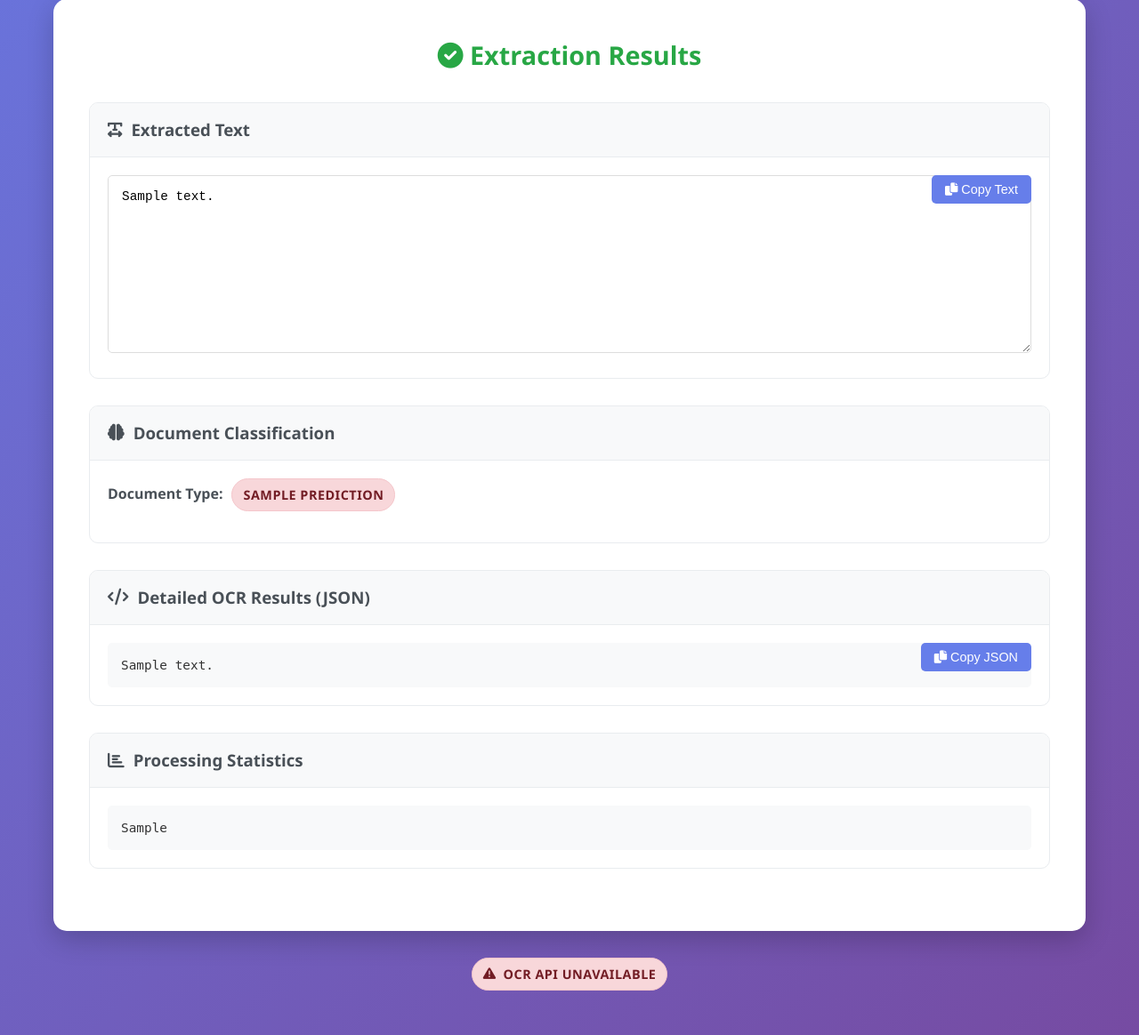
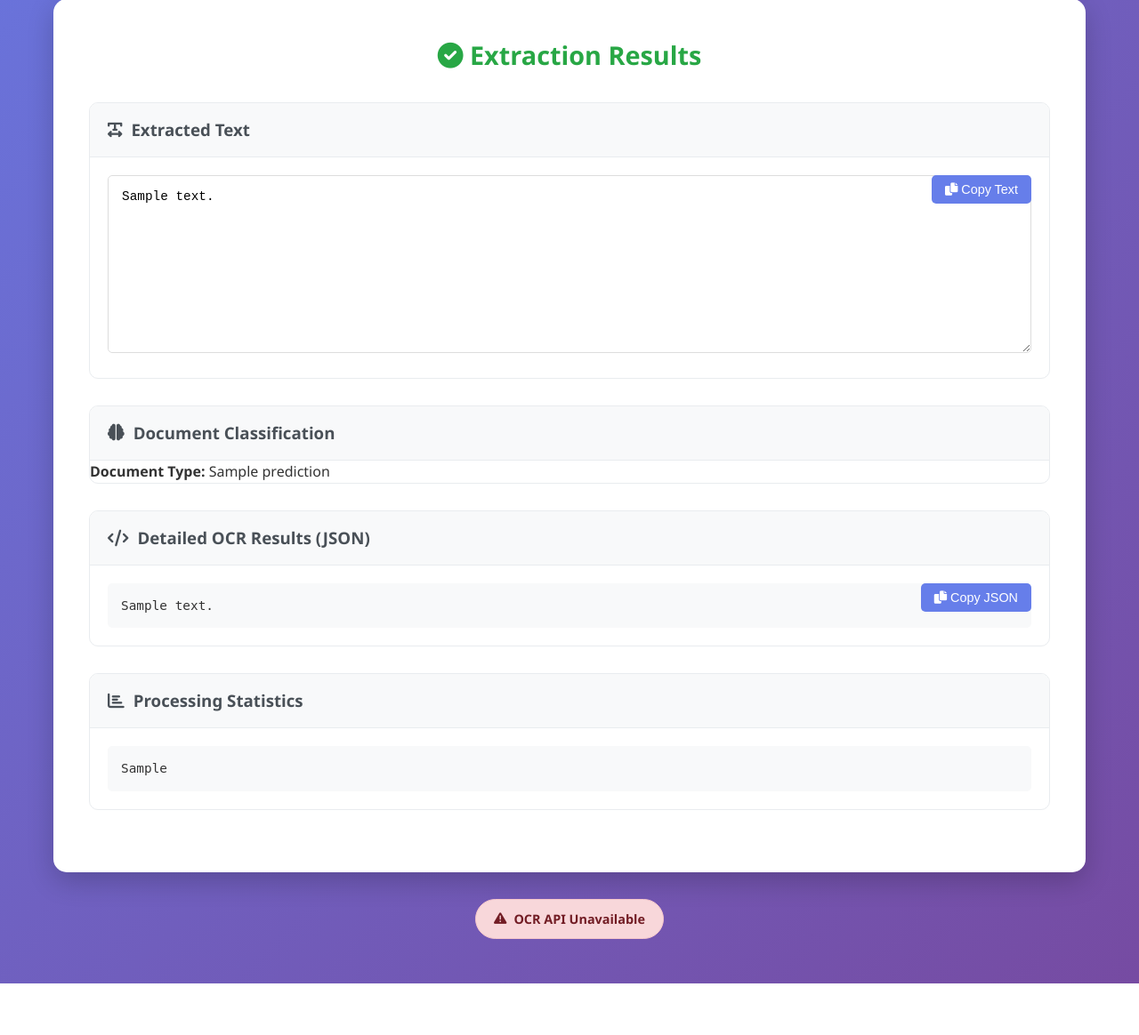
Before and after one commit to Obinario/OCR, a Flask app: template templates/index.html in a window 1280 px wide; the page is wider, and only the part inside the window is pictured. Shown: the part 693-1857 px from the top of that part at 89% size. After the commit the page ends 1799 px from the top of that part, so only its background shows below. Run offline with Flask 3, Linux system fonts and the light colour scheme; the template is opened without the code that fills it: most values are stand-ins (such as "Sample title", 1, 10 or a date in 2020).

Commit message:
Update style.css

```diff
--- a/static/style.css
+++ b/static/style.css
@@ -364,65 +364,6 @@ body {
     }
 }
 
-/* ML Classification Results */
-.classification-output {
-    padding: 20px;
-}
-
-.classification-item {
-    margin-bottom: 15px;
-    display: flex;
-    align-items: center;
-    gap: 10px;
-}
-
-.classification-item strong {
-    min-width: 120px;
-    color: #495057;
-}
-
-.prediction-badge {
-    padding: 6px 12px;
-    border-radius: 20px;
-    font-weight: 600;
-    font-size: 0.9rem;
-    text-transform: uppercase;
-    letter-spacing: 0.5px;
-}
-
-.prediction-badge.report-card {
-    background: #d4edda;
-    color: #155724;
-    border: 1px solid #c3e6cb;
-}
-
-.prediction-badge.not-report-card {
-    background: #f8d7da;
-    color: #721c24;
-    border: 1px solid #f5c6cb;
-}
-
-.status-badge {
-    padding: 6px 12px;
-    border-radius: 20px;
-    font-weight: 600;
-    font-size: 0.9rem;
-    text-transform: uppercase;
-    letter-spacing: 0.5px;
-}
-
-.status-badge.passed {
-    background: #d4edda;
-    color: #155724;
-    border: 1px solid #c3e6cb;
-}
-
-.status-badge.failed {
-    background: #f8d7da;
-    color: #721c24;
-    border: 1px solid #f5c6cb;
-}
-
 /* Animation for smooth transitions */
 .result-card {
     animation: fadeInUp 0.5s ease-out;
```
